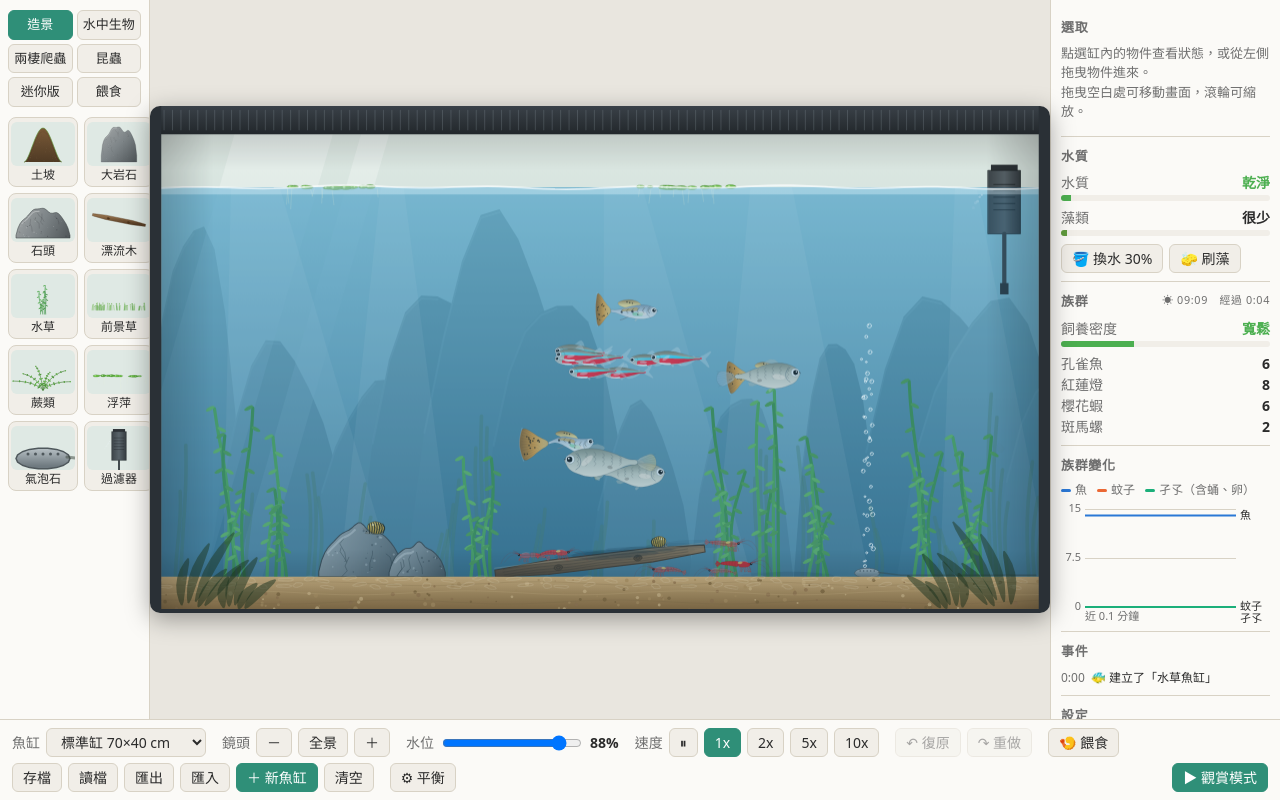
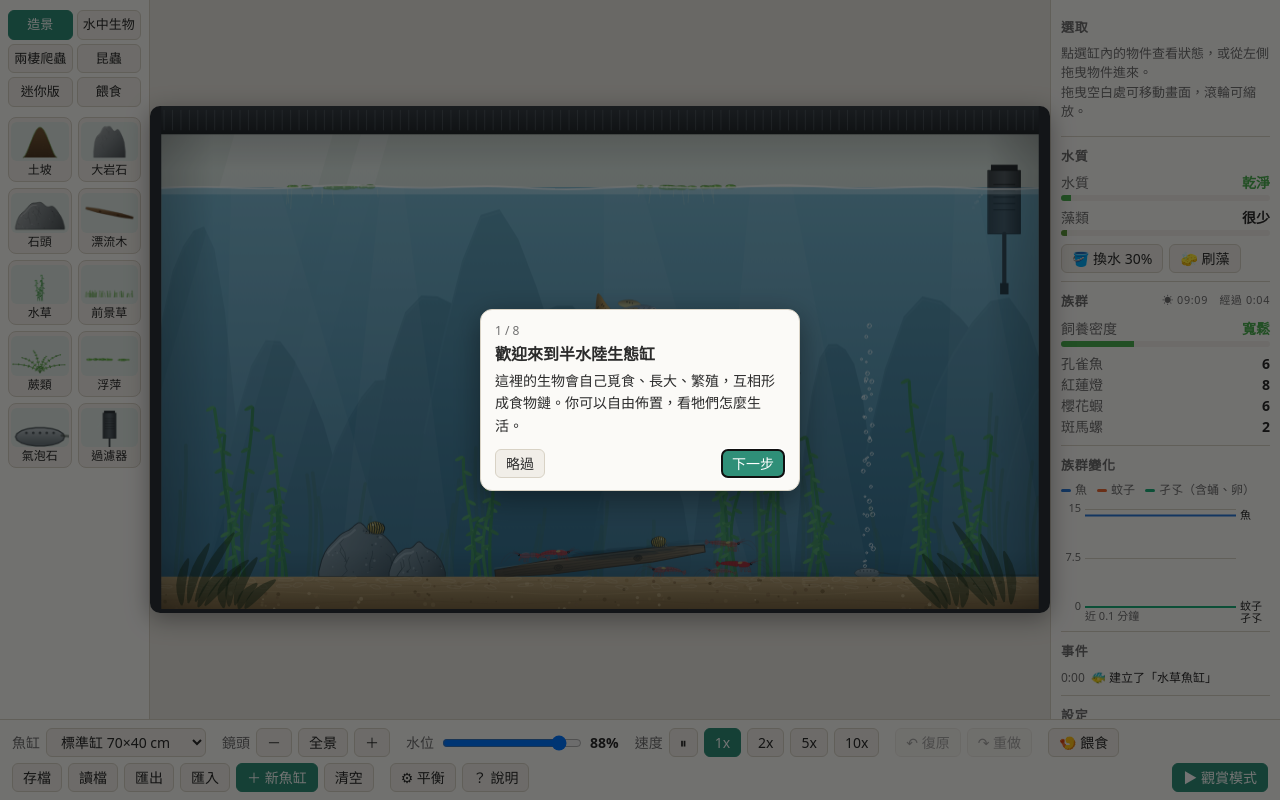
Before and after one commit to bsnovayang/TestAquarium, a plain HTML site: page index.html in a window 1280 px wide. Drawn offline with Linux system fonts and the light colour scheme; animation ran at ten frames a second.

Commit message:
C2 新手提示、手機橫拿版面、物件面板捲軸修正
- 新手提示 8 步（js/tutorial.js）：圈出對應介面、可略過、記住已看過、工具列「？ 說明」可再看
- 手機橫拿（高度 ≤ 520 px）：工具列單行可滑動、右側資訊改抽屜（點選生物自動打開）、左側面板變窄
- 物件面板縮圖跟著欄寬縮放，去掉橫向捲軸
- ?perf=1 文字在小螢幕放大

Co-Authored-By: Claude Opus 5.5 <noreply@anthropic.com>

```diff
--- a/css/style.css
+++ b/css/style.css
@@ -28,11 +28,11 @@ h3 small { float: right; font-weight: 400; }
 h4 { margin: 0 0 6px; font-size: 15px; }
 h4 small { color: var(--muted); font-weight: 400; }
 
-.items { display: grid; grid-template-columns: 1fr 1fr; gap: 6px; }
+.items { display: grid; grid-template-columns: minmax(0, 1fr) minmax(0, 1fr); gap: 6px; }
 .pitem { background: var(--panel2); border: 1px solid var(--line); border-radius: 8px; padding: 4px 2px 2px; text-align: center;
   cursor: grab; touch-action: none; user-select: none; }
 .pitem:hover { border-color: var(--accent); }
-.pitem canvas { width: 64px; height: 44px; display: block; margin: 0 auto; pointer-events: none; background: #dfe9e4; border-radius: 6px; }
+.pitem canvas { width: 100%; max-width: 64px; height: auto; aspect-ratio: 64 / 44; display: block; margin: 0 auto; pointer-events: none; background: #dfe9e4; border-radius: 6px; }
 .pitem span { font-size: 12px; display: block; pointer-events: none; }
 .ghost { position: fixed; width: 64px; height: 44px; pointer-events: none; transform: translate(-50%, -50%) scale(1.3); z-index: 99; opacity: .85; }
 
@@ -74,11 +74,35 @@ body.view #cv { border-radius: 0; box-shadow: none; cursor: pointer; }
 /* 小螢幕（手機橫拿） */
 @media (max-width: 1000px), (max-height: 520px) {
   #app { grid-template-columns: 112px 1fr 180px; }
-  .items { grid-template-columns: 1fr; }
+  .items { grid-template-columns: minmax(0, 1fr); }
   #bar { gap: 4px 10px; padding: 4px 8px; }
   #bar button { padding: 2px 7px; }
   #water { width: 90px; }
 }
+
+/* 手機橫拿（畫面很矮）：工具列單行可滑動、右側資訊改成抽屜、左側面板變窄 */
+#sideToggle { display: none; }
+@media (max-height: 520px) {
+  #app { grid-template-columns: 96px 1fr; grid-template-areas: "pal stage" "bar bar"; }
+  #palette { padding: 4px; }
+  #palette .tabs { grid-template-columns: 1fr 1fr; gap: 3px; margin-bottom: 6px; }
+  #palette .tabs button { padding: 2px 0; font-size: 11px; line-height: 1.25; }
+  .items { gap: 4px; }
+  .pitem span { font-size: 11px; }
+  #stageWrap { padding: 4px; }
+  #side { position: fixed; top: 0; right: 0; bottom: 0; width: min(260px, 72vw); z-index: 30; padding-top: 34px;
+    transform: translateX(105%); transition: transform .2s; box-shadow: -6px 0 20px rgba(0,0,0,.4); }
+  body.sideOpen #side { transform: none; }
+  #sideToggle { display: block; position: fixed; top: 6px; right: 6px; z-index: 31; padding: 2px 10px; opacity: .9; }
+  body.sideOpen #sideToggle { background: var(--accent); border-color: var(--accent); color: #fff; }
+  body.view #sideToggle { display: none; }
+  #bar { flex-wrap: nowrap; overflow-x: auto; gap: 4px 8px; padding: 3px 6px; scrollbar-width: thin; }
+  #bar .grp { flex: none; gap: 4px; }
+  #bar .grp > span { display: none; }
+  #bar button, #bar select { padding: 2px 6px; font-size: 13px; }
+  #water { width: 80px; }
+}
+@media (max-height: 520px) and (prefers-reduced-motion: reduce) { #side { transition: none; } }
 
 /* 族群圖、事件 */
 .legend { display: flex; flex-wrap: wrap; gap: 2px 10px; font-size: 12px; color: var(--muted); margin-bottom: 4px; }
@@ -129,3 +153,18 @@ button:disabled { opacity: .4; cursor: default; }
 .pmCard small { font-size: 12px; color: var(--muted); }
 .pmIcons { display: flex; gap: 4px; min-height: 44px; }
 .pmIcons canvas { width: 64px; height: 44px; background: #dfe9e4; border-radius: 6px; }
+
+/* 新手提示 */
+#tut { position: fixed; inset: 0; z-index: 60; }
+#tut[hidden] { display: none; }
+.tutHole { position: fixed; border-radius: 10px; box-shadow: 0 0 0 9999px rgba(0,0,0,.55); outline: 2px solid var(--accent); outline-offset: 2px;
+  transition: left .25s, top .25s, width .25s, height .25s; pointer-events: none; }
+.tutBox { position: fixed; width: min(320px, calc(100vw - 16px)); background: var(--panel); color: var(--ink); border: 1px solid var(--line);
+  border-radius: 12px; padding: 12px 14px; box-shadow: 0 8px 30px rgba(0,0,0,.4); transition: left .25s, top .25s; }
+.tutBox b { display: block; font-size: 16px; margin: 2px 0 4px; }
+.tutBox p { margin: 0 0 12px; line-height: 1.6; }
+.tutStep { font-size: 12px; color: var(--muted); }
+.tutBtns { display: flex; gap: 6px; align-items: center; }
+.tutBtns span { flex: 1; }
+.tutBtns button[hidden] { display: none; }
+@media (prefers-reduced-motion: reduce) { .tutHole, .tutBox { transition: none; } }
--- a/index.html
+++ b/index.html
@@ -13,6 +13,7 @@
   <main id="stageWrap">
     <canvas id="cv"></canvas>
     <button id="toEdit" class="floating">✎ 編輯模式</button>
+    <button id="sideToggle" aria-controls="side" aria-expanded="false">ℹ 資訊</button>
     <div id="balance" hidden>
       <div class="balhead"><b>平衡調整</b><small>改了立刻生效，並記在這個瀏覽器</small>
         <span><button id="balExport">匯出</button><button id="balImport">匯入</button><button id="balReset">重設預設</button><button id="balClose">✕</button></span></div>
@@ -46,7 +47,7 @@
       <button id="save">存檔</button><button id="load">讀檔</button>
       <button id="export">匯出</button><button id="import">匯入</button>
       <button id="newTank" class="primary">＋ 新魚缸</button><button id="clear">清空</button></div>
-    <div class="grp"><button id="openBal">⚙ 平衡</button></div>
+    <div class="grp"><button id="openBal">⚙ 平衡</button><button id="help" title="新手說明">？ 說明</button></div>
     <div class="grp right"><button id="toView" class="primary">▶ 觀賞模式</button></div>
     <input id="file" type="file" accept=".json,application/json" hidden>
   </footer>
@@ -71,5 +72,6 @@
 <script src="js/ui.js"></script>
 <script src="js/balance.js"></script>
 <script src="js/main.js"></script>
+<script src="js/tutorial.js"></script>
 </body>
 </html>
--- a/js/main.js
+++ b/js/main.js
@@ -39,7 +39,7 @@ function resize() {
 
 let acc = 0, last = performance.now();
 // 效能顯示（網址加 ?perf=1）：FPS、每幀模擬／繪圖時間、生物數
-const PERF = { on: new URLSearchParams(location.search).has('perf'), fps: 0, sim: 0, draw: 0, n: 0, t0: 0, show: '' };
+const PERF = { on: new URLSearchParams(location.search).has('perf'), fps: 0, sim: 0, draw: 0, n: 0, t0: 0, show: '量測中…' };
 function frame(now) {
   const real = Math.min(.1, (now - last) / 1000); last = now;
   const tSim = performance.now();
@@ -69,10 +69,11 @@ function drawPerf(now, tSim, tDraw) {
     PERF.sim = PERF.draw = PERF.n = 0; PERF.t0 = now;
   }
   ctx.setTransform(1, 0, 0, 1, 0, 0);
-  ctx.font = `${Math.round(12 * viewScale)}px system-ui, sans-serif`; ctx.textBaseline = 'top';
+  const dpr = Math.min(window.devicePixelRatio || 1, 2), fs = Math.max(11 * dpr, 12 * viewScale);   // 小螢幕也看得清楚
+  ctx.font = `${Math.round(fs)}px system-ui, sans-serif`; ctx.textBaseline = 'top';
   const w = ctx.measureText(PERF.show).width;
-  ctx.fillStyle = 'rgba(0,0,0,.6)'; ctx.fillRect(4, 4, w + 12, 20 * viewScale);
-  ctx.fillStyle = '#fff'; ctx.fillText(PERF.show, 10, 4 + 4 * viewScale);
+  ctx.fillStyle = 'rgba(0,0,0,.6)'; ctx.fillRect(4, 4, w + 12, fs * 1.6);
+  ctx.fillStyle = '#fff'; ctx.fillText(PERF.show, 10, 4 + fs * .3);
 }
 
 updateWaterY();
--- /dev/null
+++ b/js/tutorial.js
@@ -0,0 +1,97 @@
+'use strict';
+// =====================================================================
+// tutorial.js — 新手提示（第一次打開時自動出現；工具列「？ 說明」可以再看一次）
+// =====================================================================
+
+const TUTORIAL_KEY = 'aquarium.tutorialSeen';
+const TUTORIAL_STEPS = [
+  { title: '歡迎來到半水陸生態缸', text: '這裡的生物會自己覓食、長大、繁殖，互相形成食物鏈。你可以自由佈置，看牠們怎麼生活。' },
+  { target: '#palette', title: '放進生物和造景', text: '從左邊把東西拖進魚缸。上面的頁籤可以切換分類：造景、水中生物、兩棲爬蟲、昆蟲…' },
+  { target: '#stageWrap', title: '查看與移動', text: '點一下缸裡的生物，右邊會顯示牠的狀態（飢餓、年齡、正在做什麼）。拖曳空白處可以移動畫面，滾輪或雙指可以縮放。', pad: -40 },
+  { target: '#feed', title: '餵食', text: '按一下撒飼料。吃不完的飼料沉到底會讓水變髒。' },
+  { target: '#waterPanel', up: 'section', title: '注意水質', text: '水太髒生物會生病。可以換水、刷藻，或放過濾器、水草、浮萍幫忙清潔。' },
+  { target: '[data-speed="10"]', up: '.grp', title: '加快時間', text: '加速可以更快看到繁殖、蛻殼、族群起伏。' },
+  { target: '#newTank', title: '換一個魚缸', text: '有好幾種預設配置（水草缸、烏龜缸、台灣原生缸…），也可以從空缸開始。' },
+  { target: '#toView', title: '觀賞模式', text: '佈置好之後切到觀賞模式，隱藏面板好好欣賞。想再看一次這些說明，按工具列的「？ 說明」。' },
+];
+
+const TUT = { i: 0, el: null };
+function tutorialTarget(s) {
+  if (!s.target) return null;
+  let el = document.querySelector(s.target);
+  if (el && s.up) el = el.closest(s.up) || el;
+  if (!el) return null;
+  const r = el.getBoundingClientRect();
+  const onScreen = r.right > 0 && r.left < window.innerWidth && r.bottom > 0 && r.top < window.innerHeight;
+  return r.width > 0 && r.height > 0 && onScreen ? r : null;      // 看不到（例如小螢幕收起來的抽屜）就當作沒有目標
+}
+function startTutorial() {
+  if (typeof setMode === 'function' && UI.mode !== 'edit') setMode('edit');
+  if (!TUT.el) {
+    const el = document.createElement('div');
+    el.id = 'tut';
+    el.innerHTML = '<div class="tutHole"></div><div class="tutBox" role="dialog" aria-modal="true" aria-labelledby="tutTitle">' +
+      '<div class="tutStep"></div><b id="tutTitle"></b><p></p>' +
+      '<div class="tutBtns"><button class="tutSkip">略過</button><span></span><button class="tutPrev">上一步</button><button class="tutNext primary">下一步</button></div></div>';
+    document.body.appendChild(el);
+    el.querySelector('.tutSkip').onclick = endTutorial;
+    el.querySelector('.tutPrev').onclick = () => showTutorialStep(TUT.i - 1);
+    el.querySelector('.tutNext').onclick = () => TUT.i >= TUTORIAL_STEPS.length - 1 ? endTutorial() : showTutorialStep(TUT.i + 1);
+    window.addEventListener('resize', () => { if (!TUT.el.hidden) placeTutorial(); });
+    document.addEventListener('keydown', ev => {
+      if (TUT.el.hidden) return;
+      if (ev.key === 'Escape') endTutorial();
+      else if (ev.key === 'ArrowRight' || ev.key === 'Enter') { ev.preventDefault(); TUT.el.querySelector('.tutNext').click(); }
+      else if (ev.key === 'ArrowLeft' && TUT.i > 0) showTutorialStep(TUT.i - 1);
+    });
+    TUT.el = el;
+  }
+  TUT.el.hidden = false;
+  showTutorialStep(0);
+}
+function showTutorialStep(i) {
+  TUT.i = clamp(i, 0, TUTORIAL_STEPS.length - 1);
+  const s = TUTORIAL_STEPS[TUT.i], el = TUT.el, last = TUT.i === TUTORIAL_STEPS.length - 1;
+  el.querySelector('.tutStep').textContent = `${TUT.i + 1} / ${TUTORIAL_STEPS.length}`;
+  el.querySelector('b').textContent = s.title;
+  el.querySelector('p').textContent = s.text;
+  el.querySelector('.tutPrev').hidden = TUT.i === 0;
+  el.querySelector('.tutNext').textContent = last ? '開始玩' : '下一步';
+  el.querySelector('.tutSkip').hidden = last;
+  placeTutorial();
+  el.querySelector('.tutNext').focus({ preventScroll: true });
+}
+function placeTutorial() {
+  const s = TUTORIAL_STEPS[TUT.i], r = tutorialTarget(s), hole = TUT.el.querySelector('.tutHole'), box = TUT.el.querySelector('.tutBox');
+  const vw = window.innerWidth, vh = window.innerHeight, gap = 12;
+  if (!r) {                                                        // 沒有目標：置中
+    hole.style.cssText = `left:${vw / 2}px;top:${vh / 2}px;width:0;height:0`;
+    box.style.left = Math.max(8, (vw - box.offsetWidth) / 2) + 'px'; box.style.top = Math.max(8, (vh - box.offsetHeight) / 2) + 'px';
+    return;
+  }
+  const pad = s.pad !== undefined ? s.pad : 4;                     // 大區塊（魚缸）往內縮一點，看起來不會滿版
+  const L = r.left - pad, T = r.top - pad, W_ = r.width + pad * 2, H_ = r.height + pad * 2;
+  hole.style.cssText = `left:${L}px;top:${T}px;width:${W_}px;height:${H_}px`;
+  const bw = box.offsetWidth, bh = box.offsetHeight;
+  // 依序試：右、左、下、上；都放不下就放在目標裡面的下方
+  const cy = clamp(T, 8, vh - bh - 8), cx = clamp(L, 8, vw - bw - 8);   // 左右放時垂直方向可以挪；上下放時水平方向可以挪
+  const tries = [
+    [L + W_ + gap, cy], [L - bw - gap, cy], [cx, T + H_ + gap], [cx, T - bh - gap],
+  ];
+  let pos = tries.find(([x, y]) => x >= 8 && y >= 8 && x + bw <= vw - 8 && y + bh <= vh - 8);
+  if (!pos) pos = [L + (W_ - bw) / 2, T + H_ - bh - 16];
+  box.style.left = clamp(pos[0], 8, Math.max(8, vw - bw - 8)) + 'px';
+  box.style.top = clamp(pos[1], 8, Math.max(8, vh - bh - 8)) + 'px';
+}
+function endTutorial() {
+  TUT.el.hidden = true;
+  try { localStorage.setItem(TUTORIAL_KEY, '1'); } catch { }
+}
+
+// 工具列的「？ 說明」按鈕；第一次打開自動出現（網址加 ?notut 可以關掉，方便測試截圖）
+document.getElementById('help').onclick = startTutorial;
+(function () {
+  let seen = false;
+  try { seen = !!localStorage.getItem(TUTORIAL_KEY); } catch { }
+  if (!seen && !new URLSearchParams(location.search).has('notut')) setTimeout(startTutorial, 400);
+})();
--- a/js/ui.js
+++ b/js/ui.js
@@ -159,7 +159,16 @@ function hitTest(p) {
   }
   return null;
 }
-function select(obj) { UI.sel = obj; updatePanels(true); }
+const compactLayout = () => window.matchMedia('(max-height: 520px)').matches;   // 手機橫拿：右側資訊是抽屜
+function setSideOpen(open) {
+  document.body.classList.toggle('sideOpen', open);
+  const b = document.getElementById('sideToggle');
+  if (b) { b.setAttribute('aria-expanded', open); b.textContent = open ? '✕ 關閉' : 'ℹ 資訊'; }
+}
+function select(obj) {
+  UI.sel = obj; updatePanels(true);
+  if (obj && compactLayout()) setSideOpen(true);                  // 小螢幕點選生物：自動打開資訊
+}
 // 畫布操作：
 //   拖曳物件 → 移動（編輯模式）
 //   拖曳空白處 → 移動鏡頭；點一下空白處 → 取消選取（觀賞模式：餵食）
@@ -457,6 +466,7 @@ function bindBar() {
   document.addEventListener('pointerup', () => { UNDO.sliding = false; });
   $('toView').onclick = () => setMode('view');
   $('toEdit').onclick = () => setMode('edit');
+  $('sideToggle').onclick = () => setSideOpen(!document.body.classList.contains('sideOpen'));
 }
 function syncTankUI() { const el = $('tank'); if (el) el.value = world.tank; }
 let toastT = 0;
```
Also changed, not shown: 1 other file.
